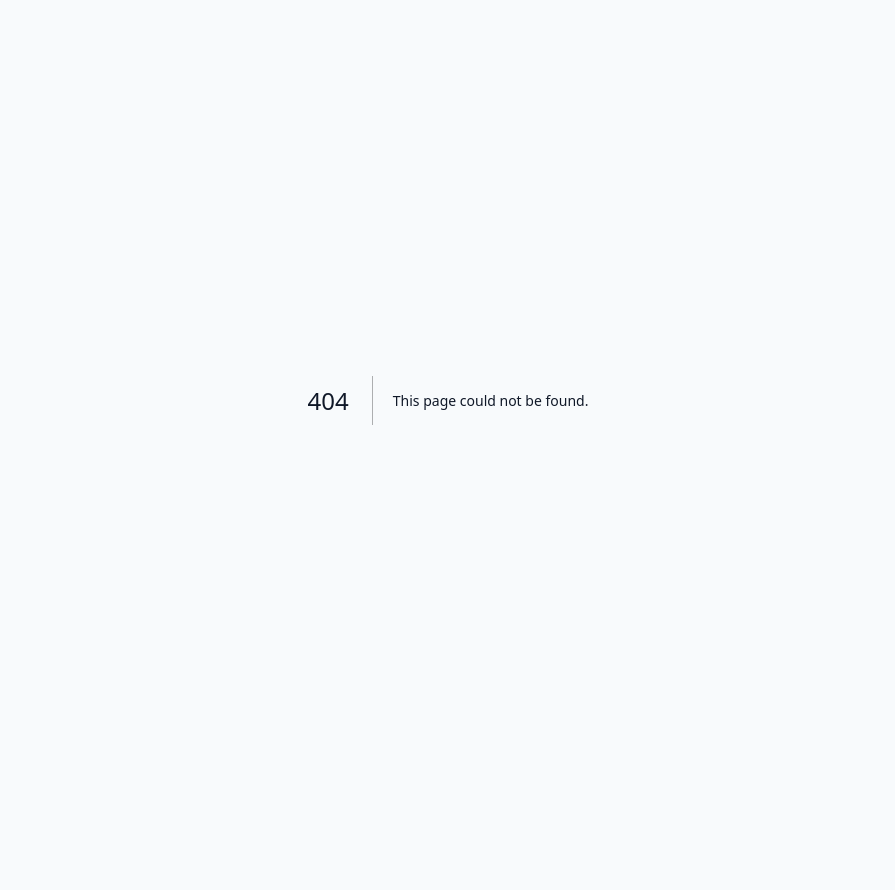
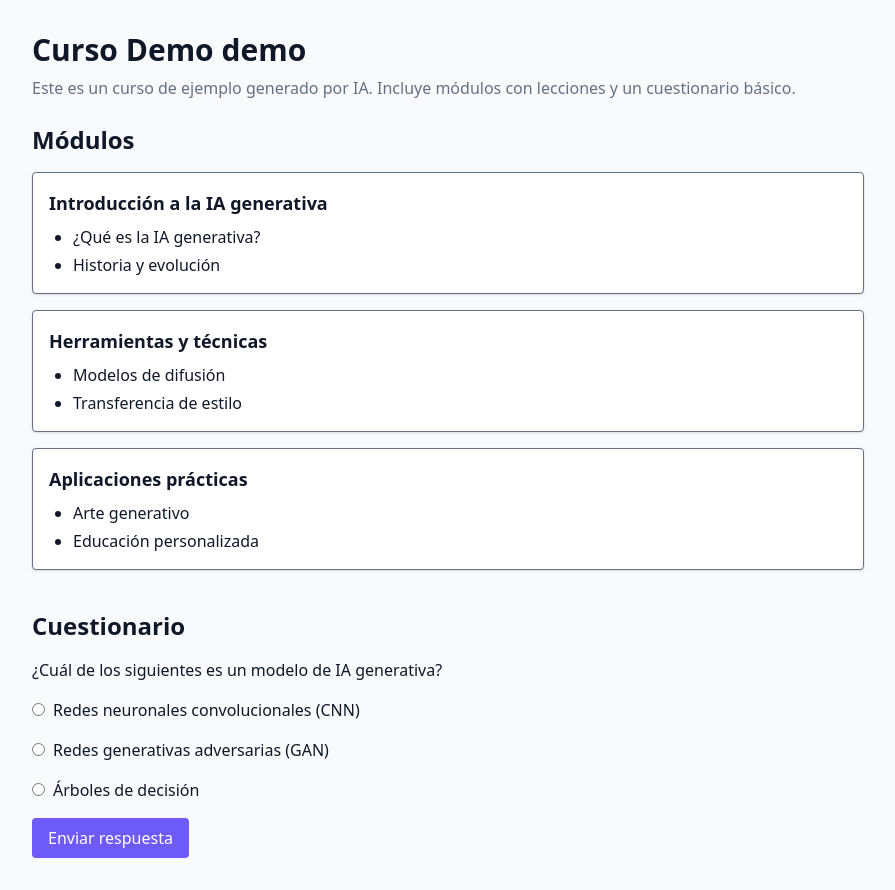
Before and after one commit to miguelangelortiz2/eduaify-app-next, a Next.js app: page /course/demo in a window 1280 px wide. Before the commit this address had no page. Shown: the whole page, without its empty margins (192-1087 px from the left). Before the commit the page ends 800 px from the top, so only its background shows below. Built offline with nearby package versions, Linux system fonts and the light colour scheme.

Commit message:
Create page.js

```diff
--- /dev/null
+++ b/app/course/[id]/page.js
@@ -0,0 +1,127 @@
+"use client";
+
+import { useState } from 'react';
+
+/**
+ * CoursePage displays the content of an individual course. In this MVP it
+ * uses a set of static sample data to illustrate how a course overview,
+ * lesson list and simple quiz might appear. In a full implementation this
+ * component would fetch the course and module data from an API based on
+ * the course identifier provided in the URL. The user can read through
+ * the modules and then take a short quiz at the bottom of the page to
+ * demonstrate comprehension.
+ */
+export default function CoursePage({ params }) {
+  // Extract the dynamic route parameter. Next.js provides params as an
+  // object keyed by the bracket name in the directory structure.
+  const { id } = params;
+
+  // Static sample course content for demonstration purposes. This data
+  // includes a title, a set of modules each with lessons, and a simple
+  // multiple-choice quiz. In a real app this data would be fetched from
+  // your back-end API or database.
+  const course = {
+    title: `Curso Demo ${id}`,
+    description:
+      'Este es un curso de ejemplo generado por IA. Incluye módulos con lecciones y un cuestionario básico.',
+    modules: [
+      {
+        title: 'Introducción a la IA generativa',
+        lessons: ['¿Qué es la IA generativa?', 'Historia y evolución'],
+      },
+      {
+        title: 'Herramientas y técnicas',
+        lessons: ['Modelos de difusión', 'Transferencia de estilo'],
+      },
+      {
+        title: 'Aplicaciones prácticas',
+        lessons: ['Arte generativo', 'Educación personalizada'],
+      },
+    ],
+    quiz: {
+      question: '¿Cuál de los siguientes es un modelo de IA generativa?',
+      options: [
+        'Redes neuronales convolucionales (CNN)',
+        'Redes generativas adversarias (GAN)',
+        'Árboles de decisión',
+      ],
+      answerIndex: 1,
+    },
+  };
+
+  // Track the selected option for the quiz and whether the user has
+  // submitted their answer. We use useState to manage local component
+  // state. When the answer is submitted we compute if it is correct.
+  const [selectedOption, setSelectedOption] = useState(null);
+  const [submitted, setSubmitted] = useState(false);
+  const isCorrect = submitted && selectedOption === course.quiz.answerIndex;
+
+  // Handler for quiz submission. Prevents the default form submission
+  // behaviour, marks the quiz as submitted and leaves the selected option
+  // untouched.
+  function handleQuizSubmit(e) {
+    e.preventDefault();
+    if (selectedOption !== null) setSubmitted(true);
+  }
+
+  return (
+    <div className="max-w-4xl mx-auto p-8">
+      <h1 className="text-3xl font-bold mb-2">{course.title}</h1>
+      <p className="text-mute mb-6">{course.description}</p>
+      <section>
+        <h2 className="text-2xl font-semibold mb-4">Módulos</h2>
+        <ul className="space-y-4">
+          {course.modules.map((mod, idx) => (
+            <li key={idx} className="border border-mute rounded p-4 bg-white shadow">
+              <h3 className="font-semibold text-lg mb-2">{mod.title}</h3>
+              <ul className="list-disc pl-6 space-y-1">
+                {mod.lessons.map((lesson, i) => (
+                  <li key={i}>{lesson}</li>
+                ))}
+              </ul>
+            </li>
+          ))}
+        </ul>
+      </section>
+      <section className="mt-10">
+        <h2 className="text-2xl font-semibold mb-4">Cuestionario</h2>
+        <form onSubmit={handleQuizSubmit} className="space-y-4">
+          <p className="font-medium">{course.quiz.question}</p>
+          {course.quiz.options.map((opt, idx) => (
+            <label key={idx} className="block">
+              <input
+                type="radio"
+                name="quiz"
+                value={idx}
+                checked={selectedOption === idx}
+                onChange={() => {
+                  setSelectedOption(idx);
+                  setSubmitted(false);
+                }}
+                className="mr-2"
+              />
+              {opt}
+            </label>
+          ))}
+          <button
+            type="submit"
+            className="px-4 py-2 bg-brand-500 text-white rounded hover:bg-brand-600"
+          >
+            Enviar respuesta
+          </button>
+          {submitted && (
+            <p
+              className={
+                'mt-2 font-semibold ' + (isCorrect ? 'text-green-600' : 'text-red-600')
+              }
+            >
+              {isCorrect
+                ? '¡Correcto! Las GAN son un tipo de modelo generativo.'
+                : 'Respuesta incorrecta. Inténtalo de nuevo.'}
+            </p>
+          )}
+        </form>
+      </section>
+    </div>
+  );
+}
```
